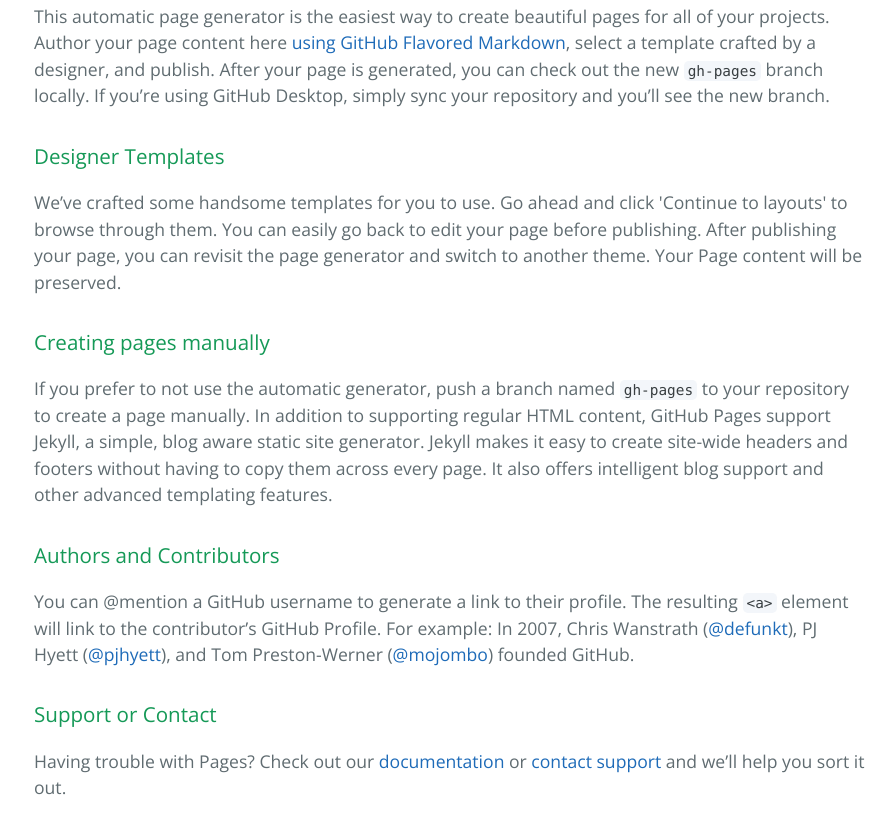
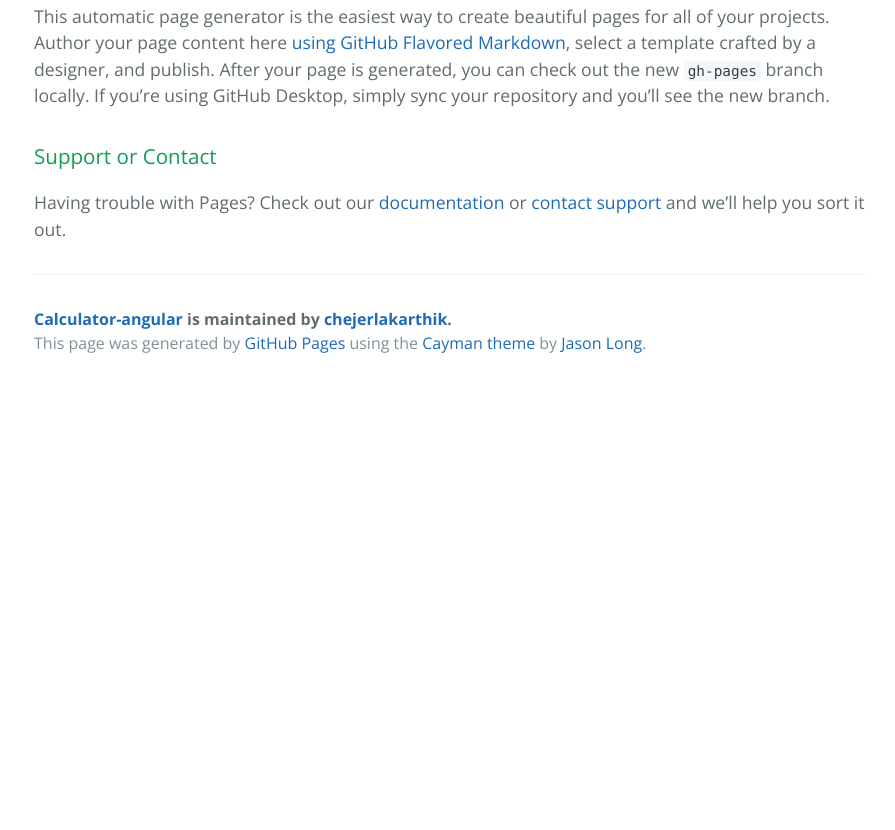
Before and after one commit to chejerlakarthik/calculator-angular, a plain HTML site: page index.html in a window 1280 px wide. Shown: the part 460-1290 px from the top of the page, without its empty margins (190-1085 px from the left). After the commit the page ends 847 px from the top, so only its background shows below. Drawn offline with nearby package versions, Linux system fonts and the light colour scheme.

Commit message:
Update index.html

```diff
--- a/index.html
+++ b/index.html
@@ -24,20 +24,6 @@
 
 <p>This automatic page generator is the easiest way to create beautiful pages for all of your projects. Author your page content here <a href="https://guides.github.com/features/mastering-markdown/">using GitHub Flavored Markdown</a>, select a template crafted by a designer, and publish. After your page is generated, you can check out the new <code>gh-pages</code> branch locally. If you’re using GitHub Desktop, simply sync your repository and you’ll see the new branch.</p>
 
-<h3>
-<a id="designer-templates" class="anchor" href="#designer-templates" aria-hidden="true"><span aria-hidden="true" class="octicon octicon-link"></span></a>Designer Templates</h3>
-
-<p>We’ve crafted some handsome templates for you to use. Go ahead and click 'Continue to layouts' to browse through them. You can easily go back to edit your page before publishing. After publishing your page, you can revisit the page generator and switch to another theme. Your Page content will be preserved.</p>
-
-<h3>
-<a id="creating-pages-manually" class="anchor" href="#creating-pages-manually" aria-hidden="true"><span aria-hidden="true" class="octicon octicon-link"></span></a>Creating pages manually</h3>
-
-<p>If you prefer to not use the automatic generator, push a branch named <code>gh-pages</code> to your repository to create a page manually. In addition to supporting regular HTML content, GitHub Pages support Jekyll, a simple, blog aware static site generator. Jekyll makes it easy to create site-wide headers and footers without having to copy them across every page. It also offers intelligent blog support and other advanced templating features.</p>
-
-<h3>
-<a id="authors-and-contributors" class="anchor" href="#authors-and-contributors" aria-hidden="true"><span aria-hidden="true" class="octicon octicon-link"></span></a>Authors and Contributors</h3>
-
-<p>You can @mention a GitHub username to generate a link to their profile. The resulting <code>&lt;a&gt;</code> element will link to the contributor’s GitHub Profile. For example: In 2007, Chris Wanstrath (<a href="https://github.com/defunkt" class="user-mention">@defunkt</a>), PJ Hyett (<a href="https://github.com/pjhyett" class="user-mention">@pjhyett</a>), and Tom Preston-Werner (<a href="https://github.com/mojombo" class="user-mention">@mojombo</a>) founded GitHub.</p>
 
 <h3>
 <a id="support-or-contact" class="anchor" href="#support-or-contact" aria-hidden="true"><span aria-hidden="true" class="octicon octicon-link"></span></a>Support or Contact</h3>
```
